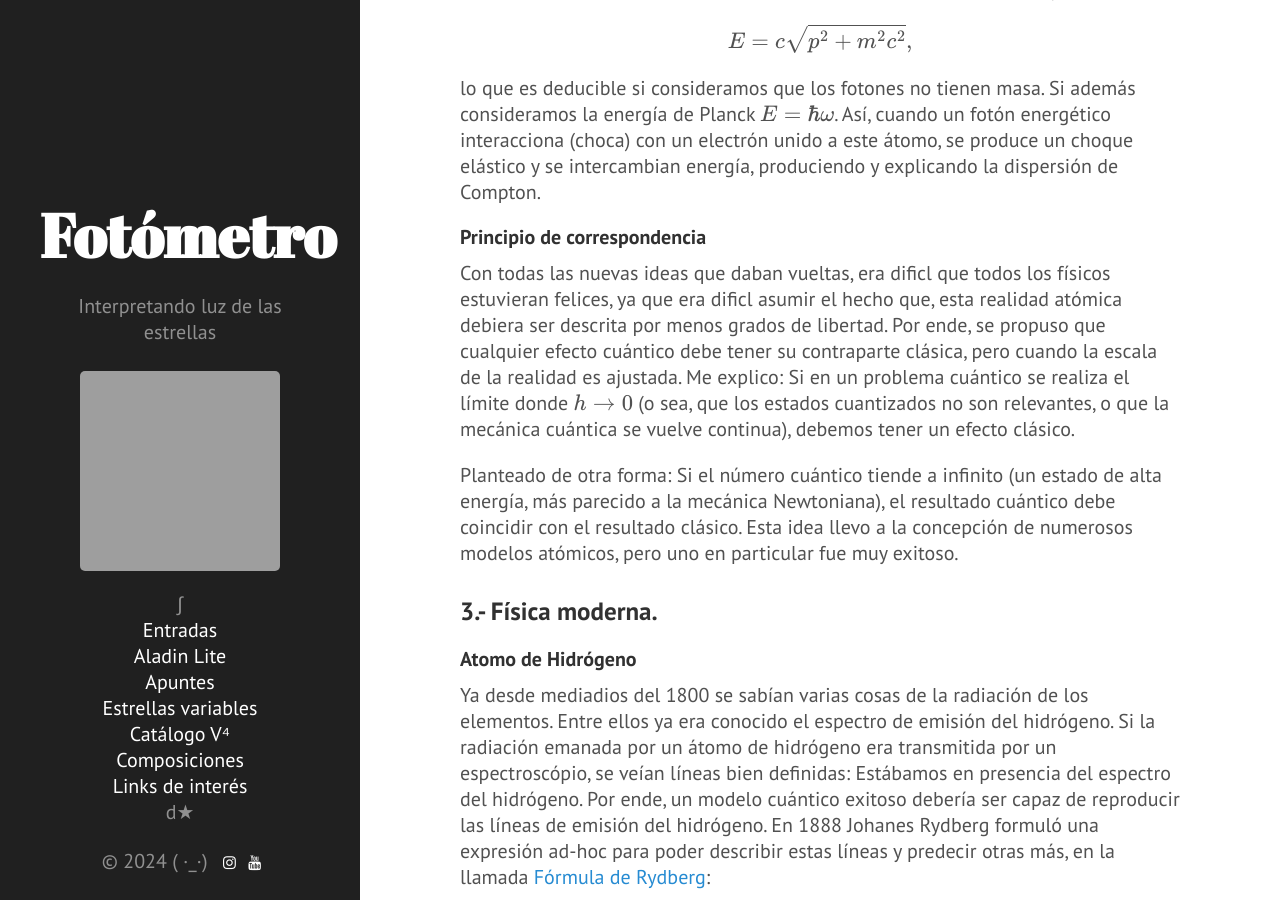
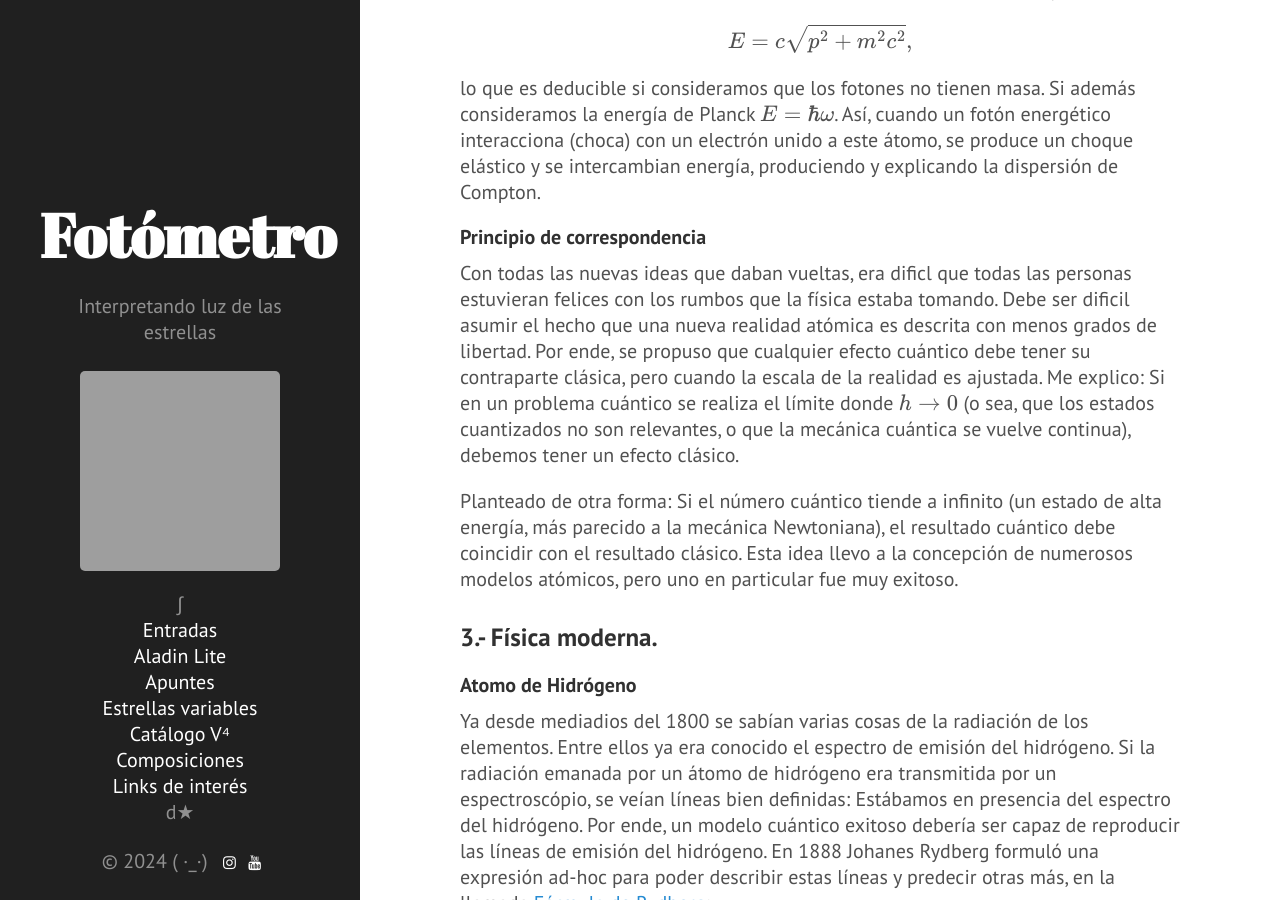
Before and after one commit to nicomedinap/nicomedinap.github.io, a Jekyll site: the page built from apuntes/FisicaDeFronteras/Elementos_mecanica_cuantica.md, in a window 1280 px wide and 900 px high, scrolled down 3829 px. Built offline with Jekyll 4.4.1, drawn with Linux system fonts in a browser that asks for light colours; formulas are drawn with MathJax 3; a script that is not in the unit is left out; grey boxes are pictures that could not be loaded.

Commit message:
Update Elementos_mecanica_cuantica.md

```diff
--- a/apuntes/FisicaDeFronteras/Elementos_mecanica_cuantica.md
+++ b/apuntes/FisicaDeFronteras/Elementos_mecanica_cuantica.md
@@ -116,7 +116,7 @@ lo que es deducible si consideramos que los fotones no tienen masa. Si además c
 
 #### Principio de correspondencia
 
-Con todas las nuevas ideas que daban vueltas, era dificl que todos los físicos estuvieran felices, ya que era dificl asumir el hecho que, esta realidad atómica debiera ser descrita por menos grados de libertad. Por ende, se propuso que cualquier efecto cuántico debe tener su contraparte clásica, pero cuando la escala de la realidad es ajustada. Me explico: Si en un problema cuántico se realiza el límite donde $h\rightarrow 0$ (o sea, que los estados cuantizados no son relevantes, o que la mecánica cuántica se vuelve continua), debemos tener un efecto clásico.
+Con todas las nuevas ideas que daban vueltas, era dificl que todas las personas estuvieran felices con los rumbos que la física estaba tomando. Debe ser dificil asumir el hecho que una nueva realidad atómica es descrita con menos grados de libertad. Por ende, se propuso que cualquier efecto cuántico debe tener su contraparte clásica, pero cuando la escala de la realidad es ajustada. Me explico: Si en un problema cuántico se realiza el límite donde $h\rightarrow 0$ (o sea, que los estados cuantizados no son relevantes, o que la mecánica cuántica se vuelve continua), debemos tener un efecto clásico.
 
 Planteado de otra forma: Si el número cuántico tiende a infinito (un estado de alta energía, más parecido a la mecánica Newtoniana), el resultado cuántico debe coincidir con el resultado clásico. Esta idea llevo a la concepción de numerosos modelos atómicos, pero uno en particular fue muy exitoso.
 
```
